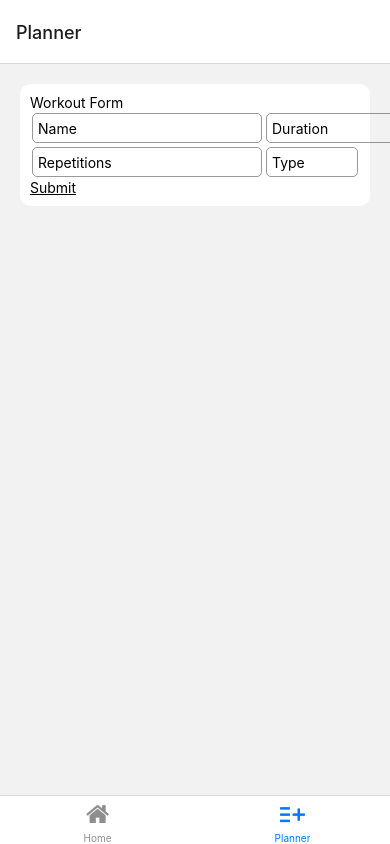
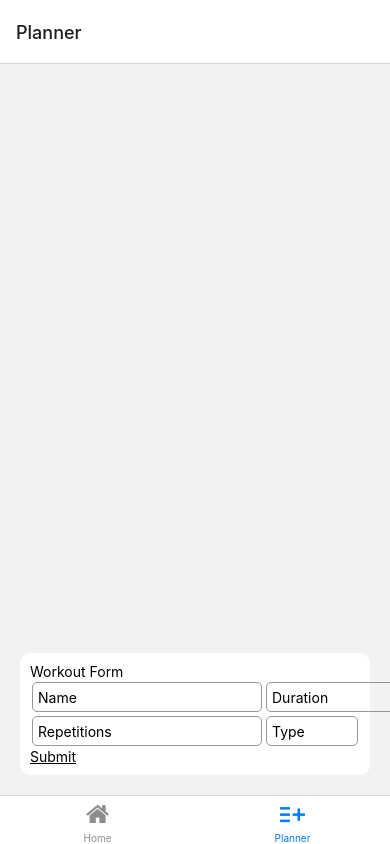
Before and after one commit to matan3sh/WorkoutApp, a React Native app: screen /Planner in a window 390 px wide. Built offline with nearby package versions, Linux system fonts and the light colour scheme.

Commit message:
Create exercise item component

```diff
--- /dev/null
+++ b/components/ExerciseItem.tsx
@@ -0,0 +1,36 @@
+import React, { ReactNode } from "react";
+import { View, Text, StyleSheet } from "react-native";
+import { SequenceItem } from "../types/data";
+
+export default function ExerciseItem({
+  item,
+  children,
+}: {
+  item: SequenceItem;
+  children?: ReactNode;
+}) {
+  return (
+    <View style={styles.container}>
+      <Text style={styles.name}>
+        {item.name}
+        {item.reps ? `- ${item.reps}` : ""} - {item.duration} sec | {item.type}
+      </Text>
+      {children}
+    </View>
+  );
+}
+
+const styles = StyleSheet.create({
+  container: {
+    borderRadius: 10,
+    backgroundColor: "#fff",
+    borderColor: "rgba(0,0,0,0.1)",
+    borderWidth: 1,
+    padding: 10,
+    marginBottom: 10,
+  },
+  name: {
+    fontSize: 15,
+    marginBottom: 5,
+  },
+});
--- a/screens/PlannerScreen.tsx
+++ b/screens/PlannerScreen.tsx
@@ -1,11 +1,15 @@
-import { StyleSheet, View } from "react-native";
+import { useState } from "react";
+import { FlatList, StyleSheet, View } from "react-native";
 import { NativeStackHeaderProps } from "@react-navigation/native-stack";
 import slugify from "slugify";
 
 import ExerciseForm, { ExerciseFormData } from "../components/ExerciseForm";
 import { SequenceItem, SequenceType } from "../types/data";
+import ExerciseItem from "../components/ExerciseItem";
 
 export default function PlannerScreen({ navigation }: NativeStackHeaderProps) {
+  const [sequenceItems, setSequenceItems] = useState<SequenceItem[]>([]);
+
   const handleFormSubmit = (form: ExerciseFormData) => {
     const sequenceItem: SequenceItem = {
       slug: slugify(form.name + "-" + Date.now(), { lower: true }),
@@ -18,11 +22,17 @@ export default function PlannerScreen({ navigation }: NativeStackHeaderProps) {
       sequenceItem.reps = Number(form.reps);
     }
 
-    console.log(sequenceItem);
+    setSequenceItems([...sequenceItems, sequenceItem]);
   };
 
   return (
     <View style={styles.container}>
+      <FlatList
+        data={sequenceItems}
+        renderItem={ExerciseItem}
+        keyExtractor={(item) => item.slug}
+      />
+
       <ExerciseForm onSubmit={handleFormSubmit} />
     </View>
   );
```
